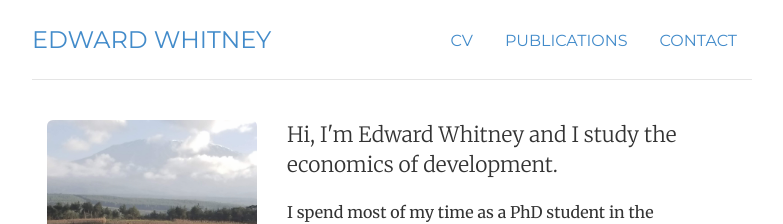
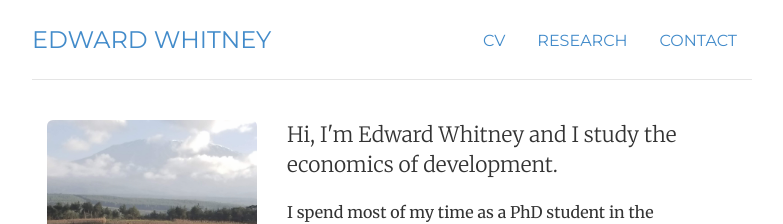
Before and after one commit to edwardmw/edwardmwhitney, a Jekyll site: the page built from index.html, in a window 1280 px wide. Shown: the top 224 px of the page, without its empty margins (248-1031 px from the left). Built offline with Jekyll 4.4.1, drawn with Linux system fonts in a browser that asks for light colours.

Commit message:
Update header.html

```diff
--- a/_includes/header.html
+++ b/_includes/header.html
@@ -2,7 +2,7 @@
 	<ul class="nav nav-pills pull-right">
 		<!--<li class="{{ page.cv }}"><a href="/cv/CV_EdwardMWhitney_Dec2016.pdf" title="CV" target=_blank>CV</a></li>-->
 		<li class="{{ page.cv }}"><a href="/cv" title="CV">CV</a></li>
-		<li class="{{ page.research }}"><a href="/publications" title="Publications">Publications</a></li>
+		<li class="{{ page.research }}"><a href="/research" title="Research">Research</a></li>
 		<li class="{{ page.contact }}"><a href="/contact" title="Contact">Contact</a></li>
 	</ul>
 	<h3 class="bg-primary"><a href="/">Edward Whitney</a></h3>
```
